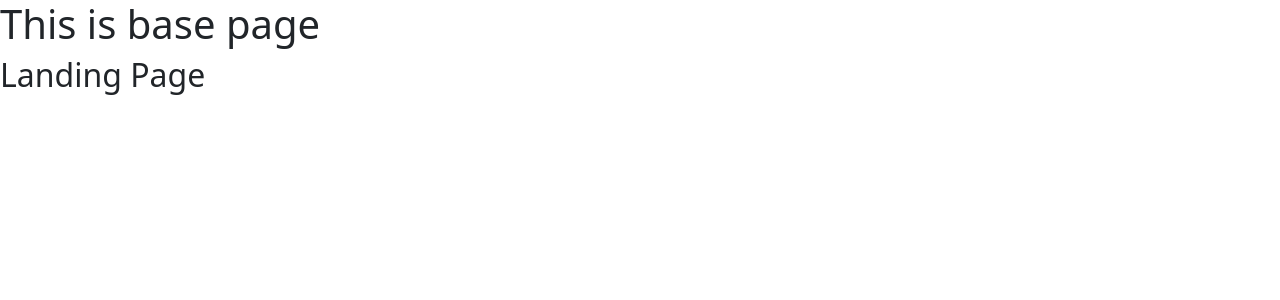
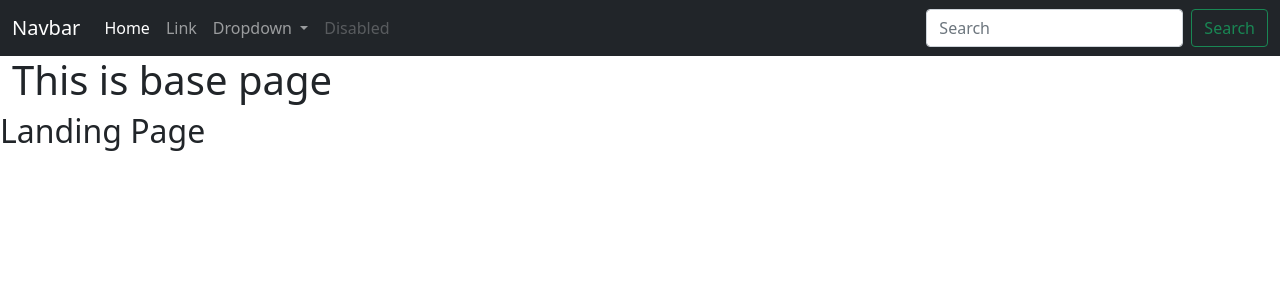
Before and after one commit to dushanka-dev/social-gaming, a Django app: page /landing/home/ in a window 1280 px wide. Shown: the top 300 px of the page. Run offline with Django 3.2, Linux system fonts and the light colour scheme.

Commit message:
Add navbar and change navbar colour scheme

```diff
--- a/templates/base.html
+++ b/templates/base.html
@@ -6,11 +6,48 @@
     <meta charset="UTF-8">
     <meta http-equiv="X-UA-Compatible" content="IE=edge">
     <meta name="viewport" content="width=device-width, initial-scale=1.0">
+    <title>Social Gaming</title>
     <link href="https://cdn.jsdelivr.net/npm/bootstrap@5.0.2/dist/css/bootstrap.min.css" rel="stylesheet" integrity="sha384-EVSTQN3/azprG1Anm3QDgpJLIm9Nao0Yz1ztcQTwFspd3yD65VohhpuuCOmLASjC" crossorigin="anonymous">
-    <title>Social Gaming</title>
+    <link rel="stylesheet" href="/static/css/style.css">
 </head>
 <body>
-    <div>
+    <nav class="navbar navbar-expand-lg navbar-dark bg-dark">
+        <div class="container-fluid">
+          <a class="navbar-brand" href="#">Navbar</a>
+          <button class="navbar-toggler" type="button" data-bs-toggle="collapse" data-bs-target="#navbarSupportedContent" aria-controls="navbarSupportedContent" aria-expanded="false" aria-label="Toggle navigation">
+            <span class="navbar-toggler-icon"></span>
+          </button>
+          <div class="collapse navbar-collapse" id="navbarSupportedContent">
+            <ul class="navbar-nav me-auto mb-2 mb-lg-0">
+              <li class="nav-item">
+                <a class="nav-link active" aria-current="page" href="#">Home</a>
+              </li>
+              <li class="nav-item">
+                <a class="nav-link" href="#">Link</a>
+              </li>
+              <li class="nav-item dropdown">
+                <a class="nav-link dropdown-toggle" href="#" id="navbarDropdown" role="button" data-bs-toggle="dropdown" aria-expanded="false">
+                  Dropdown
+                </a>
+                <ul class="dropdown-menu" aria-labelledby="navbarDropdown">
+                  <li><a class="dropdown-item" href="#">Action</a></li>
+                  <li><a class="dropdown-item" href="#">Another action</a></li>
+                  <li><hr class="dropdown-divider"></li>
+                  <li><a class="dropdown-item" href="#">Something else here</a></li>
+                </ul>
+              </li>
+              <li class="nav-item">
+                <a class="nav-link disabled">Disabled</a>
+              </li>
+            </ul>
+            <form class="d-flex">
+              <input class="form-control me-2" type="search" placeholder="Search" aria-label="Search">
+              <button class="btn btn-outline-success" type="submit">Search</button>
+            </form>
+          </div>
+        </div>
+      </nav>
+    <div class="container-fluid">
         <h1>This is base page</h1>
     </div>
     <div>
```
